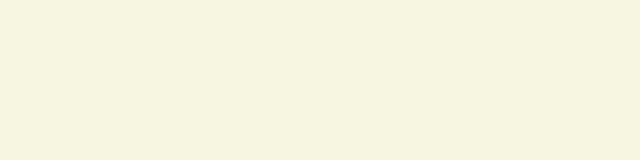
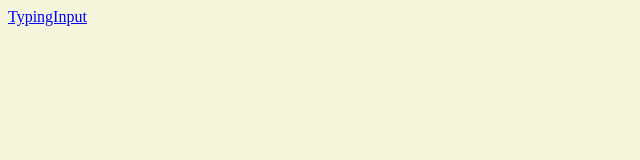
Before and after one commit to josiahhsu/josiahhsurepo, a plain HTML site: page index.html in a window 1280 px wide. Shown: the whole page, without its empty margins (0-640 px from the left). Drawn offline with Linux system fonts and the light colour scheme.

Commit message:
Update index.html

```diff
--- a/index.html
+++ b/index.html
@@ -8,5 +8,5 @@
     <link rel="stylesheet" href="styles.css">
 </head>
 <body>
-    <a href="mockUp.html">
+    <a href="mockUp.html">TypingInput</a>
 </body>
```
